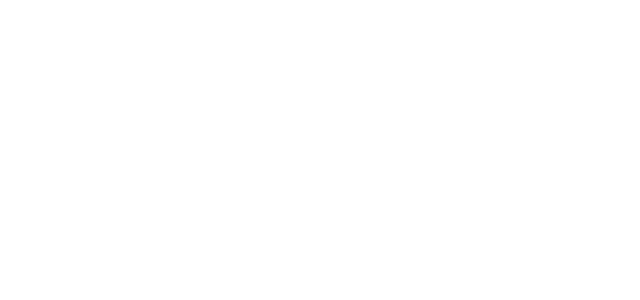
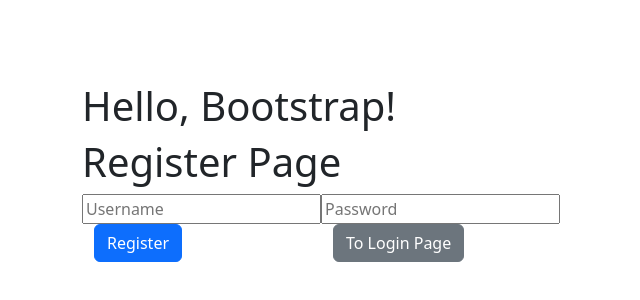
Before and after one commit to FakanBalint/SzFMMini, a Vue app: page / in a window 1280 px wide. Shown: the part 228-528 px from the top of the page, without its empty margins (68-708 px from the left). Built offline with nearby package versions, Linux system fonts and the light colour scheme.

Commit message:
login and register page's Rough shpae is made

```diff
--- a/src/App.vue
+++ b/src/App.vue
@@ -1,9 +1,14 @@
 <script setup>
-
+import 'bootstrap/dist/css/bootstrap.css';
+import Registerpage from './Pages/Registerpage.vue';
 </script>
 
 <template>
-  <h1></h1>
+  <div class="container">
+    <h1>Hello, Bootstrap!</h1>
+    <Registerpage />
+
+  </div>
 </template>
 
 <style scoped>
--- /dev/null
+++ b/src/Pages/Registerpage.vue
@@ -0,0 +1,38 @@
+<script setup>
+
+</script>
+
+<template>
+
+    <div class="header">
+        <h1>Register Page</h1>
+    </div>
+    <div>
+        <input type="text" placeholder="Username">
+        <input type="text" placeholder="Password">
+
+
+    </div>
+
+        <div>
+        <!-- Bootstrap Grid Container -->
+        <div class="container">
+        <div class="row">
+            <div class="col-md-6">
+            <!-- Button 1 -->
+            <button class="btn btn-primary">Register</button>
+            </div>
+            <div class="col-md-6">
+            <!-- Button 2 -->
+            <button class="btn btn-secondary">To Login Page</button>
+            </div>
+        </div>
+        </div>
+    </div>
+
+
+</template>
+
+<style scoped>
+
+</style>
```
Also changed, not shown: src/Pages/Loginpage.vue (added, +38 -0 lines), src/components/Pages/Registerpage.vue (deleted, +0 -11 lines), src/Pages/Mainpage.vue (added), src/components/Pages/Mainpage.vue (deleted).
